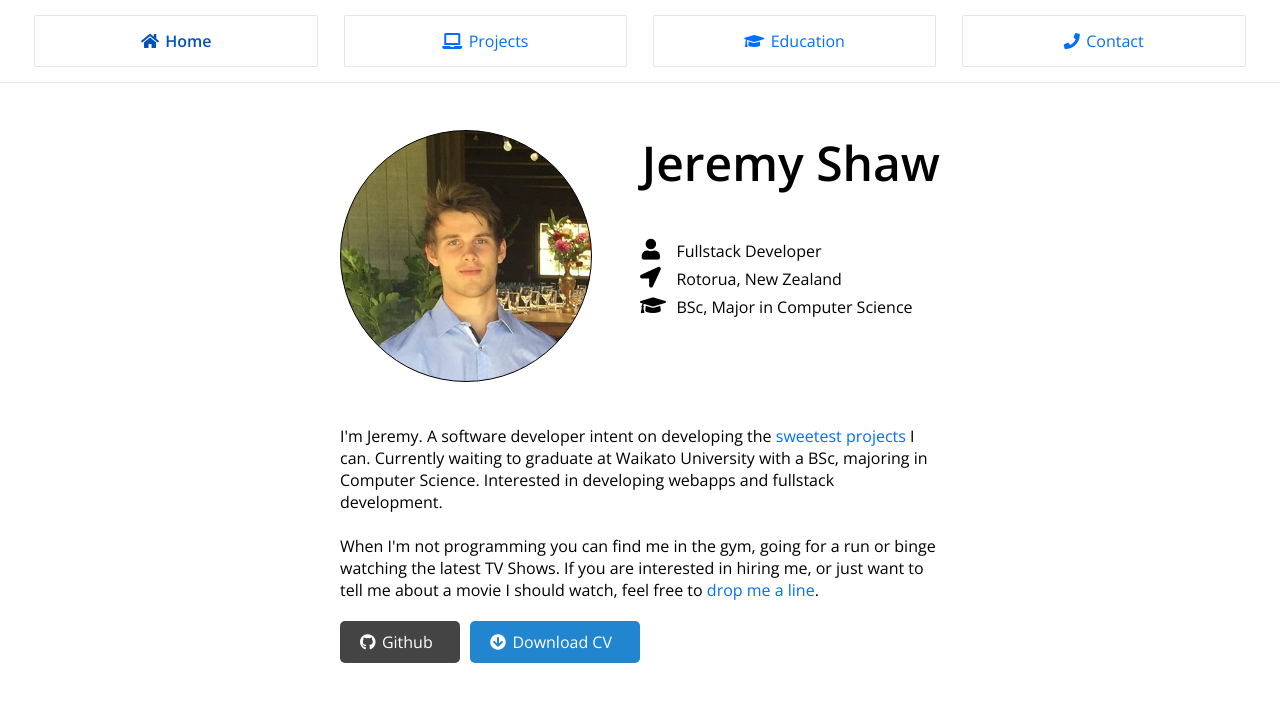
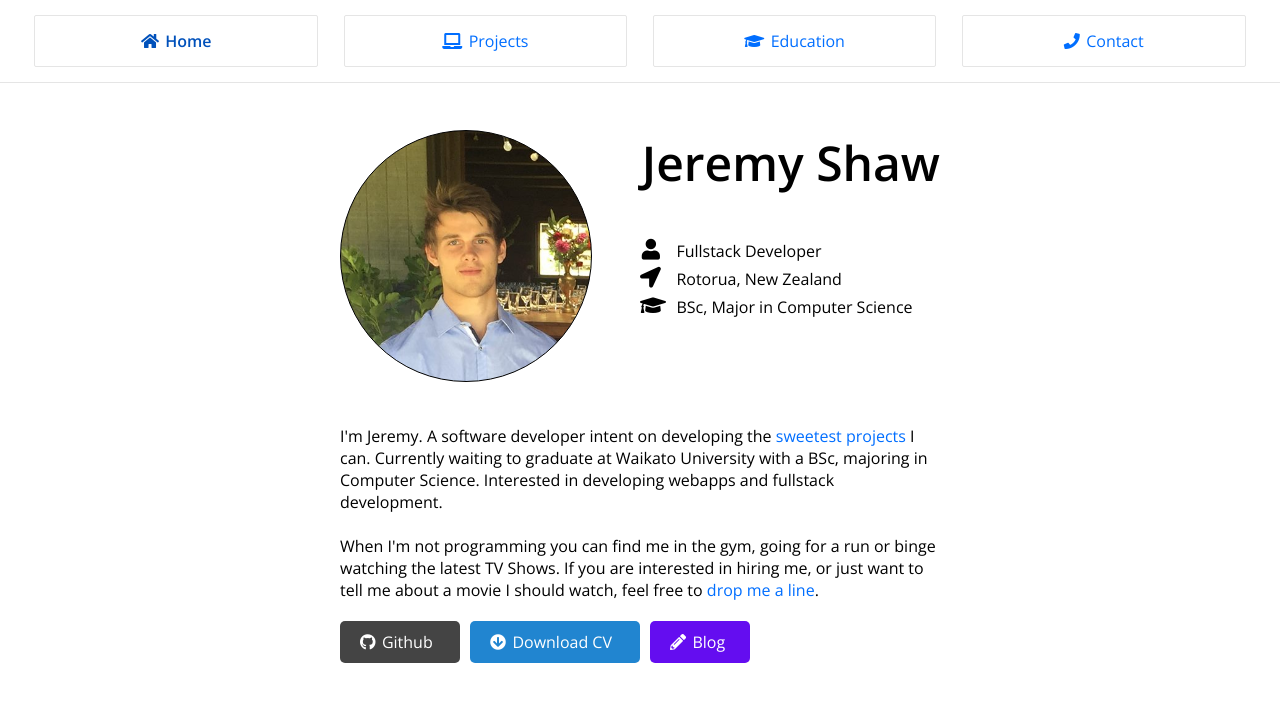
Before and after one commit to puremana/portfolio-website, a React (Create React App) app: page / in a window 1280 px wide. Shown: the top 702 px of the page. Built offline with nearby package versions, Linux system fonts and the light colour scheme.

Commit message:
Added blog link to homepage

```diff
--- a/src/App.css
+++ b/src/App.css
@@ -123,6 +123,13 @@ li:hover {
 }
 .CV:hover {
   background: #1678c2;
+}
+.blog {
+  background: rgb(100, 13, 240);
+  width: 60px;
+}
+.blog:hover {
+  background: rgb(77, 11, 182);
 }
 /* Education */
 .education-container {
--- a/src/components/pages/home.js
+++ b/src/components/pages/home.js
@@ -60,6 +60,12 @@ class Home extends Component {
                                 Download CV
                             </div>
                         </a>
+                        <a href="https://blog.jeremyshaw.co.nz">
+                            <div className="button blog">
+                                <span className="icon is-small"><i className="fa fa-pencil-alt"></i></span>
+                                Blog
+                            </div>
+                        </a>
                     </div>
                 </div>
             </div>
```
